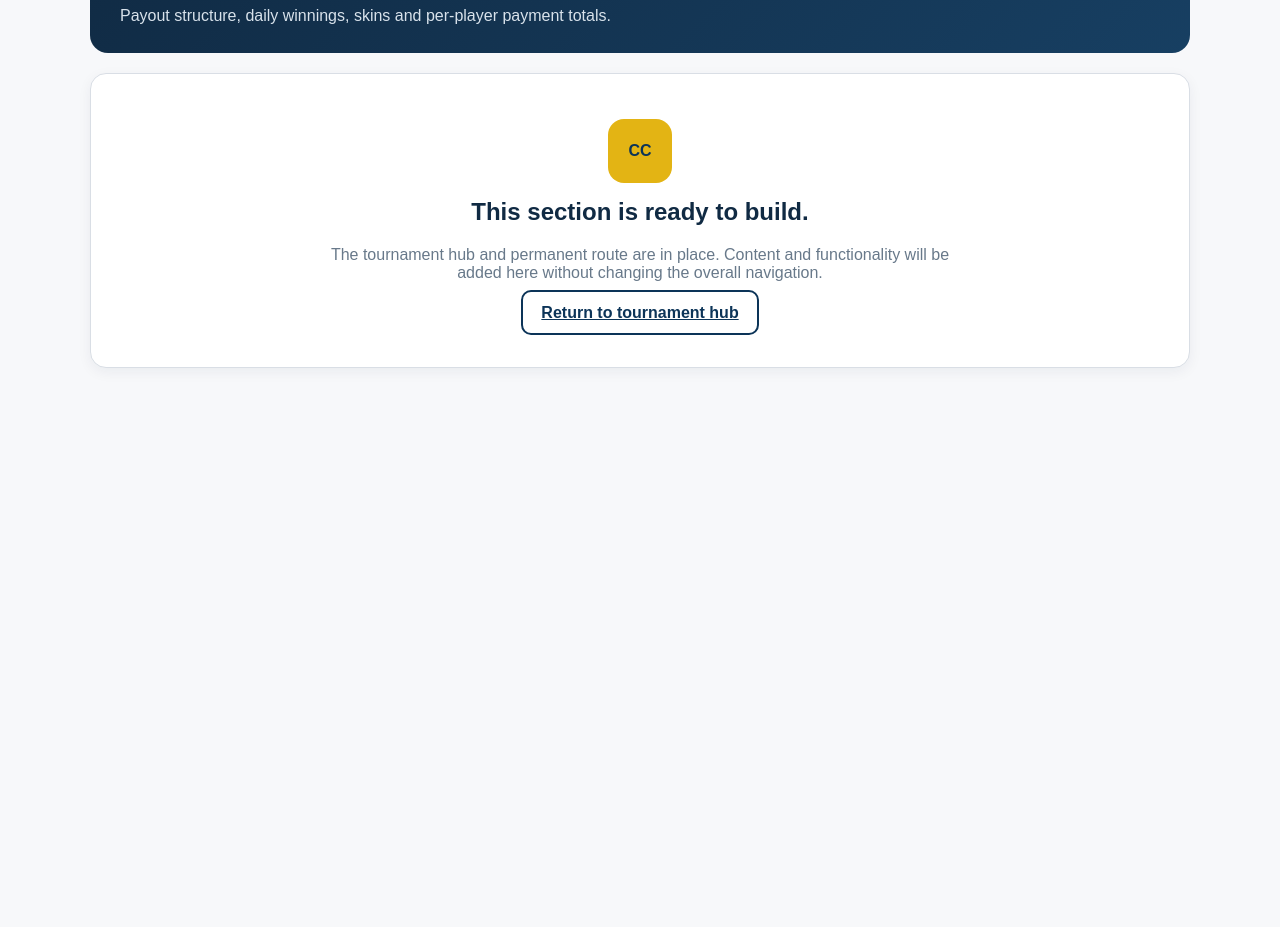
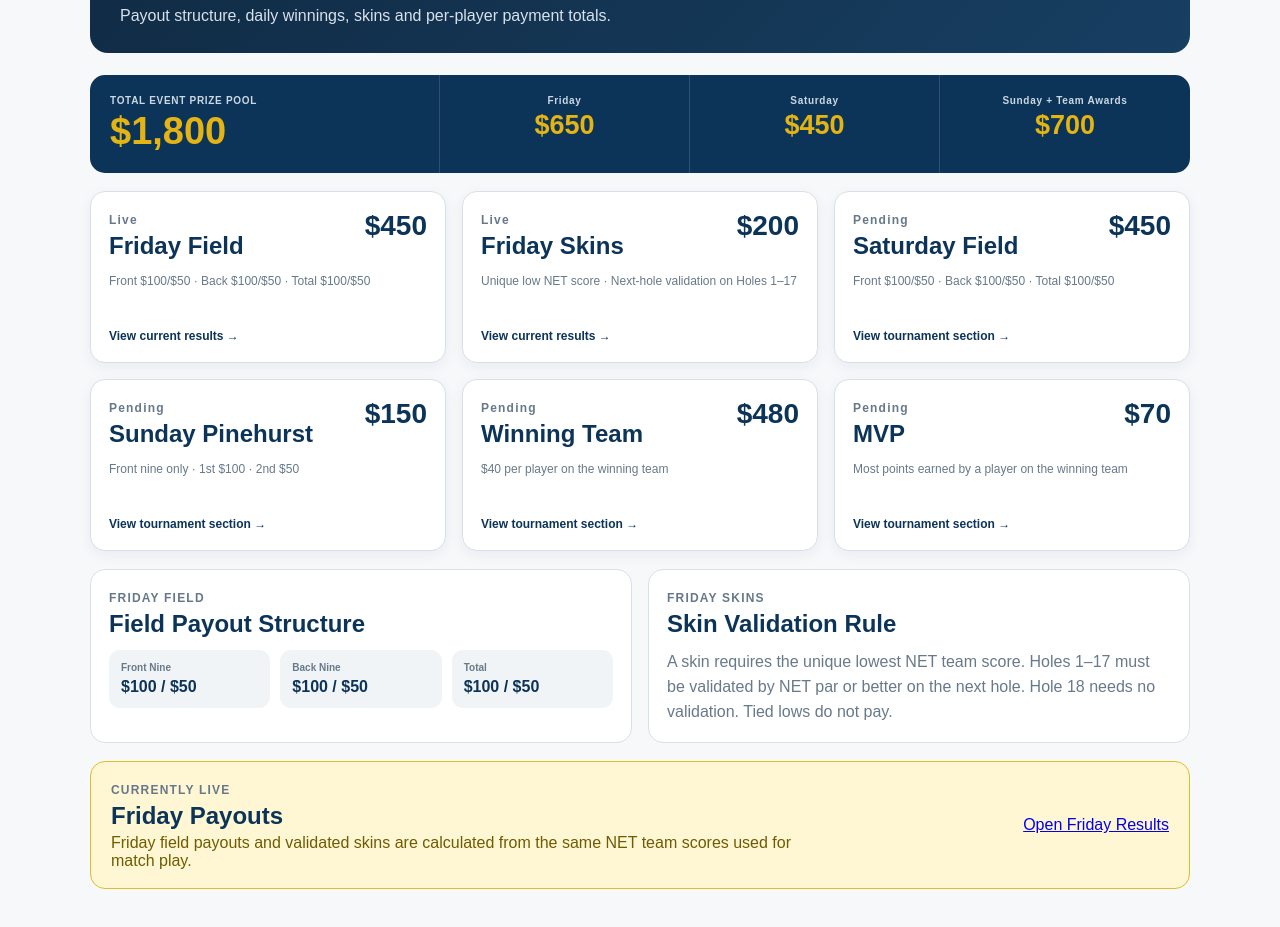
Before and after one commit to wjluyk-app/vet-head-app, a Next.js app: page /prize-money in a window 1280 px wide. Shown: the part 239-1166 px from the top of the page. Before the commit the page ends 800 px from the top, so only its background shows below. Built offline with nearby package versions, Linux system fonts and the light colour scheme.

Commit message:
Build prize money section

```diff
--- a/src/app/globals.css
+++ b/src/app/globals.css
@@ -1007,3 +1007,175 @@ main { width: min(1100px, 94vw); margin: 30px auto 60px; }
     text-align:center;
   }
 }
+
+
+/* Prize Money */
+.prizePoolHero {
+  margin-top:22px;
+  display:grid;
+  grid-template-columns:1.4fr repeat(3,1fr);
+  background:var(--navy);
+  color:white;
+  border-radius:15px;
+  overflow:hidden;
+}
+.prizePoolHero > div {
+  padding:20px;
+  text-align:center;
+  border-right:1px solid rgba(255,255,255,.14);
+}
+.prizePoolHero > div:last-child {
+  border-right:0;
+}
+.prizePoolHero > div:first-child {
+  text-align:left;
+}
+.prizePoolHero span {
+  display:block;
+  font-size:10px;
+  font-weight:900;
+  letter-spacing:.07em;
+  color:#cbd7e1;
+}
+.prizePoolHero strong {
+  display:block;
+  margin-top:4px;
+  color:var(--gold);
+  font-size:27px;
+}
+.prizePoolHero > div:first-child strong {
+  font-size:38px;
+}
+.prizeMoneyGrid {
+  margin-top:18px;
+  display:grid;
+  grid-template-columns:repeat(3,minmax(0,1fr));
+  gap:16px;
+}
+.prizeMoneyCard {
+  background:white;
+  border:1px solid #d8e0e7;
+  border-radius:15px;
+  padding:18px;
+  box-shadow:0 4px 14px rgba(16,42,67,.06);
+}
+.prizeMoneyCardTop {
+  display:flex;
+  justify-content:space-between;
+  align-items:flex-start;
+  gap:14px;
+}
+.prizeMoneyCardTop h2 {
+  margin:4px 0 0;
+  color:var(--navy);
+}
+.prizeMoneyCardTop > strong {
+  color:var(--navy);
+  font-size:28px;
+}
+.prizeMoneyCard p {
+  color:#68798a;
+  font-size:12px;
+  line-height:1.5;
+  min-height:42px;
+}
+.prizeMoneyCard a {
+  color:var(--navy);
+  font-weight:900;
+  text-decoration:none;
+  font-size:12px;
+}
+.prizeMoneyRules {
+  margin-top:18px;
+  display:grid;
+  grid-template-columns:1fr 1fr;
+  gap:16px;
+}
+.prizeMoneyRules article {
+  background:white;
+  border:1px solid #d8e0e7;
+  border-radius:15px;
+  padding:18px;
+}
+.prizeMoneyRules h2 {
+  margin:4px 0 12px;
+  color:var(--navy);
+}
+.prizeMoneyRules p {
+  color:#68798a;
+  line-height:1.55;
+  margin:0;
+}
+.prizeMoneyBreakdown {
+  display:grid;
+  grid-template-columns:repeat(3,1fr);
+  gap:10px;
+}
+.prizeMoneyBreakdown div {
+  background:#f1f4f7;
+  border-radius:11px;
+  padding:12px;
+}
+.prizeMoneyBreakdown span {
+  display:block;
+  color:#68798a;
+  font-size:10px;
+  font-weight:900;
+}
+.prizeMoneyBreakdown strong {
+  display:block;
+  margin-top:5px;
+  color:var(--navy);
+}
+.prizeMoneySummary {
+  margin-top:18px;
+  background:#fff7d4;
+  border:1px solid #e0bd24;
+  border-radius:15px;
+  padding:18px 20px;
+  display:flex;
+  justify-content:space-between;
+  align-items:center;
+  gap:20px;
+}
+.prizeMoneySummary h2 {
+  margin:4px 0;
+  color:var(--navy);
+}
+.prizeMoneySummary p {
+  margin:0;
+  color:#6f5b00;
+  max-width:700px;
+}
+
+@media (max-width:900px) {
+  .prizePoolHero {
+    grid-template-columns:1fr 1fr;
+  }
+  .prizePoolHero > div {
+    border-bottom:1px solid rgba(255,255,255,.14);
+  }
+  .prizePoolHero > div:nth-child(2) {
+    border-right:0;
+  }
+  .prizeMoneyGrid {
+    grid-template-columns:1fr 1fr;
+  }
+  .prizeMoneyRules {
+    grid-template-columns:1fr;
+  }
+}
+@media (max-width:620px) {
+  .prizePoolHero,
+  .prizeMoneyGrid,
+  .prizeMoneyBreakdown {
+    grid-template-columns:1fr;
+  }
+  .prizePoolHero > div {
+    border-right:0;
+  }
+  .prizeMoneySummary {
+    align-items:flex-start;
+    flex-direction:column;
+  }
+}
--- a/src/app/prize-money/page.tsx
+++ b/src/app/prize-money/page.tsx
@@ -1,4 +1,50 @@
+import Link from "next/link";
 import TournamentSectionShell from "@/components/TournamentSectionShell";
+
+const payoutSections = [
+  {
+    title: "Friday Field",
+    amount: 450,
+    description: "Front $100/$50 · Back $100/$50 · Total $100/$50",
+    status: "Live",
+    href: "/results/friday",
+  },
+  {
+    title: "Friday Skins",
+    amount: 200,
+    description: "Unique low NET score · Next-hole validation on Holes 1–17",
+    status: "Live",
+    href: "/results/friday",
+  },
+  {
+    title: "Saturday Field",
+    amount: 450,
+    description: "Front $100/$50 · Back $100/$50 · Total $100/$50",
+    status: "Pending",
+    href: "/saturday",
+  },
+  {
+    title: "Sunday Pinehurst",
+    amount: 150,
+    description: "Front nine only · 1st $100 · 2nd $50",
+    status: "Pending",
+    href: "/sunday",
+  },
+  {
+    title: "Winning Team",
+    amount: 480,
+    description: "$40 per player on the winning team",
+    status: "Pending",
+    href: "/scoreboard",
+  },
+  {
+    title: "MVP",
+    amount: 70,
+    description: "Most points earned by a player on the winning team",
+    status: "Pending",
+    href: "/final-results",
+  },
+];
 
 export default function Page() {
   return (
@@ -6,7 +52,92 @@ export default function Page() {
       eyebrow="RESULTS & MONEY"
       title="Prize Money"
       description="Payout structure, daily winnings, skins and per-player payment totals."
-      status="Coming Soon"
-    />
+      status="Available"
+    >
+      <section className="prizePoolHero">
+        <div>
+          <span className="smallLabel">TOTAL EVENT PRIZE POOL</span>
+          <strong>$1,800</strong>
+        </div>
+        <div>
+          <span>Friday</span>
+          <strong>$650</strong>
+        </div>
+        <div>
+          <span>Saturday</span>
+          <strong>$450</strong>
+        </div>
+        <div>
+          <span>Sunday + Team Awards</span>
+          <strong>$700</strong>
+        </div>
+      </section>
+
+      <section className="prizeMoneyGrid">
+        {payoutSections.map((item) => (
+          <article className="prizeMoneyCard" key={item.title}>
+            <div className="prizeMoneyCardTop">
+              <div>
+                <span className="smallLabel">{item.status}</span>
+                <h2>{item.title}</h2>
+              </div>
+              <strong>${item.amount}</strong>
+            </div>
+
+            <p>{item.description}</p>
+
+            <Link href={item.href}>
+              {item.status === "Live" ? "View current results →" : "View tournament section →"}
+            </Link>
+          </article>
+        ))}
+      </section>
+
+      <section className="prizeMoneyRules">
+        <article>
+          <span className="smallLabel">FRIDAY FIELD</span>
+          <h2>Field Payout Structure</h2>
+          <div className="prizeMoneyBreakdown">
+            <div>
+              <span>Front Nine</span>
+              <strong>$100 / $50</strong>
+            </div>
+            <div>
+              <span>Back Nine</span>
+              <strong>$100 / $50</strong>
+            </div>
+            <div>
+              <span>Total</span>
+              <strong>$100 / $50</strong>
+            </div>
+          </div>
+        </article>
+
+        <article>
+          <span className="smallLabel">FRIDAY SKINS</span>
+          <h2>Skin Validation Rule</h2>
+          <p>
+            A skin requires the unique lowest NET team score. Holes 1–17 must be
+            validated by NET par or better on the next hole. Hole 18 needs no
+            validation. Tied lows do not pay.
+          </p>
+        </article>
+      </section>
+
+      <section className="prizeMoneySummary">
+        <div>
+          <span className="smallLabel">CURRENTLY LIVE</span>
+          <h2>Friday Payouts</h2>
+          <p>
+            Friday field payouts and validated skins are calculated from the same
+            NET team scores used for match play.
+          </p>
+        </div>
+
+        <Link className="primaryButton" href="/results/friday">
+          Open Friday Results
+        </Link>
+      </section>
+    </TournamentSectionShell>
   );
 }
```
